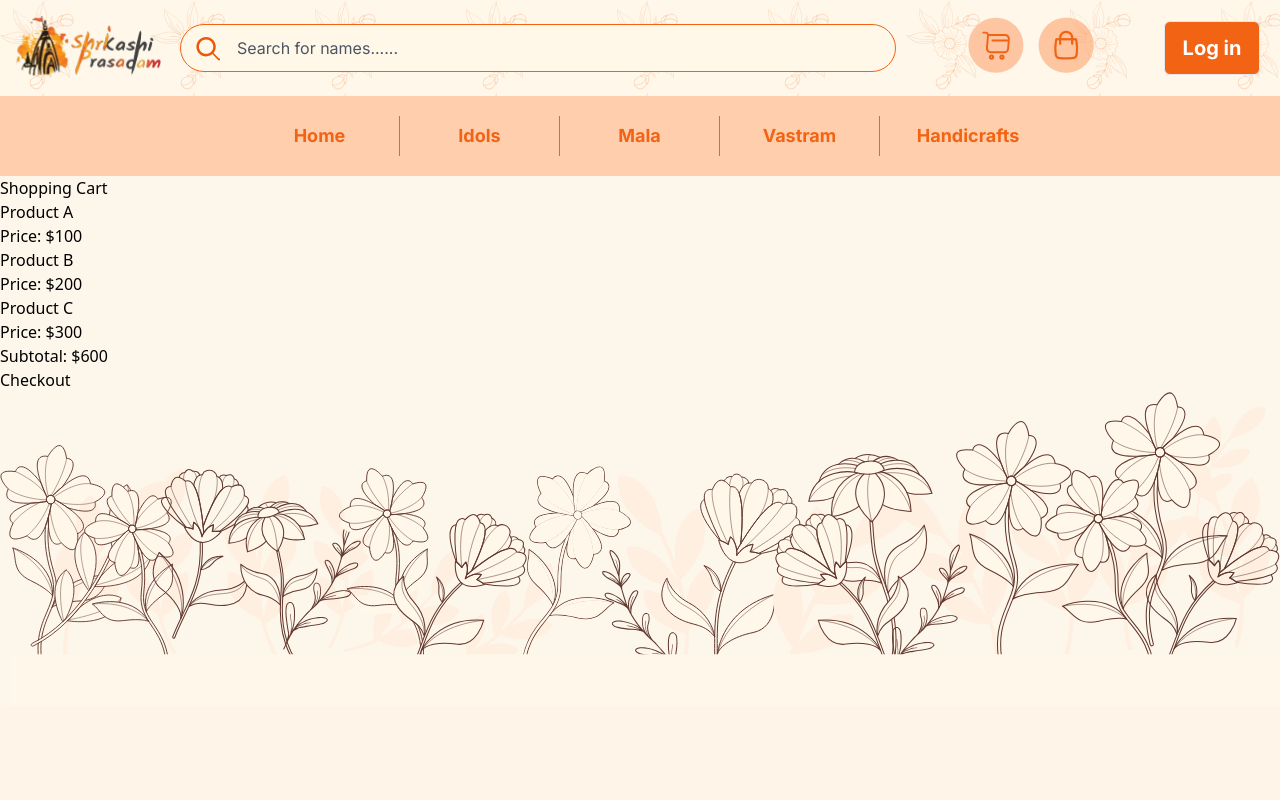
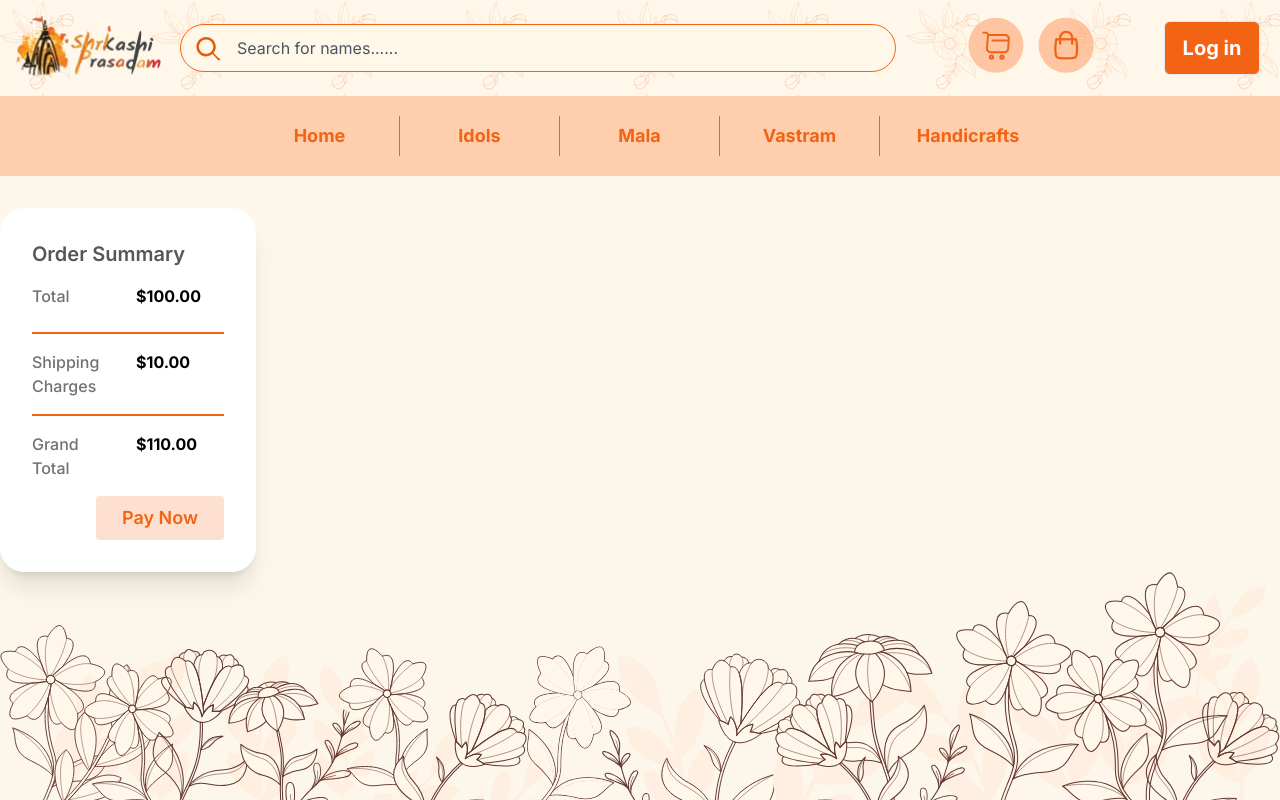
Before and after one commit to Ciriously/shrikashiprasadam, a React (Vite) app: page /cart in a window 1280 px wide. Shown: the top 800 px of the page. Built offline with nearby package versions, Linux system fonts and the light colour scheme; a web font is replaced by a local one.

Commit message:
Feat : created cart page

```diff
--- a/src/Pages/Cart.jsx
+++ b/src/Pages/Cart.jsx
@@ -1,34 +1,18 @@
-import React from 'react';
+import React from 'react'
+import ShoppingCart from '../components/cart/ShoppingCart'
+import Total from '../components/cart/Total'
 
 const Cart = () => {
-    const cartItems = [
-        { id: 1, name: 'Product A', price: 100 },
-        { id: 2, name: 'Product B', price: 200 },
-        { id: 3, name: 'Product C', price: 300 },
-    ];
+    return (
+        <div className="flex w-4/5 mt-8">
+            {/* <div className="w-4/5">
+                <ShoppingCart />
+            </div> */}
+            <div className="w-1/4">
+                <Total />
+            </div>
+        </div>
+    )
+}
 
-    const subtotal = cartItems.reduce((total, item) => total + item.price, 0);
-
-    const handleCheckout = () => {
-        alert('Proceeding to checkout...');
-    };
-
-    return (
-        <div>
-            <h1>Shopping Cart</h1>
-
-            {cartItems.map(item => (
-                <div key={item.id}>
-                    <h2>{item.name}</h2>
-                    <p>Price: ${item.price}</p>
-                </div>
-            ))}
-
-            <h2>Subtotal: ${subtotal}</h2>
-
-            <button onClick={handleCheckout}>Checkout</button>
-        </div>
-    );
-};
-
-export default Cart;
+export default Cart
--- a/src/auth/AuthLayout.jsx
+++ b/src/auth/AuthLayout.jsx
@@ -3,6 +3,7 @@ import React from 'react'
 import Signup from './forms/Signup'
 import Signin from './forms/Signin'
 import Authsvg from '.././assets/shared/auth.svg'
+import bgImage from '.././assets/shared/form.svg'
 
 const AuthLayout = () => {
     return (
@@ -12,10 +13,16 @@ const AuthLayout = () => {
                 alt="logo"
                 className="hidden xl:block h-screen w-1/2 object-cover bg-no-repeat"
             />
-            <section className="flex flex-1 justify-center items-center flex-col py-10">
+            <section
+                style={{
+                    backgroundImage: `url(${bgImage})`,
+                    backgroundSize: 'cover',
+                    backgroundPosition: 'center',
+                }}
+                className="flex flex-1 justify-center items-center flex-col py-10"
+            >
                 <Signin />
             </section>
-
 
         </div>
     )
--- a/src/auth/forms/ForgotPassword.jsx
+++ b/src/auth/forms/ForgotPassword.jsx
@@ -26,7 +26,7 @@ function ForgotPassword({ setAuthState, setUser }) {
             {isForgotPassword ? (
                 <UpdatePassword />
             ) : (
-                <div className="w-full max-w-md px-14 py-10 bg-white shadow-md rounded-xl">
+                <div className="w-full max-w-lg px-14 py-16 bg-white shadow-md rounded-xl">
                     <div className="flex flex-col justify-center items-center">
                         <h1 className="text-3xl font-semibold mb-4">Reset Password</h1>
                         <p className="text-sm text-gray-600 mb-4">Enter the email address associated with your kashiprasadam account.</p>
--- a/src/auth/forms/UpdatePassword.jsx
+++ b/src/auth/forms/UpdatePassword.jsx
@@ -16,7 +16,7 @@ function UpdatePassword({ setAuthState, setUser }) {
 
     return (
         <div className="flex items-center font-inter justify-center h-screen">
-            <div className="w-full max-w-md px-14 py-10 bg-white shadow-md rounded-xl">
+            <div className="w-full max-w-xl px-14 py-10 bg-white shadow-md rounded-xl">
                 <div className="flex flex-col justify-center items-center">
                     <h1 className="text-3xl font-semibold mb-4">Update Password</h1>
                 </div>
--- /dev/null
+++ b/src/components/cart/ShoppingCart.jsx
@@ -0,0 +1,67 @@
+import React, { useState } from 'react';
+
+const ShoppingCart = () => {
+    const [quantity, setQuantity] = useState(1);
+
+    const incrementQuantity = () => {
+        setQuantity(quantity + 1);
+    };
+
+    const decrementQuantity = () => {
+        if (quantity > 1) {
+            setQuantity(quantity - 1);
+        }
+    };
+
+    const removeItem = () => {
+        // Add your remove item logic here
+        console.log('Item removed');
+    };
+
+    return (
+        <div className="p-4 bg-white shadow rounded">
+            <h2 className="text-xl font-bold mb-4">Shopping Cart</h2>
+
+            <div className="flex items-start border border-gray-300 p-4 rounded">
+                <img
+                    src="https://plus.unsplash.com/premium_photo-1664361480105-33afc4559c40?q=80&w=1223&auto=format&fit=crop&ixlib=rb-4.0.3&ixid=M3wxMjA3fDB8MHxwaG90by1wYWdlfHx8fGVufDB8fHx8fA%3D%3D"
+                    alt="Product"
+                    className="w-1/3 h-auto object-cover rounded mr-4"
+                />
+
+                <div className="flex-1">
+                    <h3 className="text-lg font-semibold mb-2">Divine Temples Heavy Loud Blowing Shankh</h3>
+
+                    <div className="flex items-start mt-2">
+                        <span className="mr-2">Quantity:</span>
+                        <div className="flex bg-[#F26414] bg-opacity-20 w-1/4 items-center mr-4">
+                            <button
+                                className="text-gray-500  focus:outline-none"
+                                onClick={decrementQuantity}
+                            >
+                                -
+                            </button>
+                            <span className="mx-2">{quantity}</span>
+                            <button
+                                className="text-gray-500 focus:outline-none"
+                                onClick={incrementQuantity}
+                            >
+                                +
+                            </button>
+                        </div>
+                        <div className="flex items-start">
+                            <button className="text-red-500" onClick={removeItem}>Remove Item</button>
+                            <img src="remove-icon.svg" alt="Remove" className="ml-2 w-4 h-4" />
+                        </div>
+                    </div>
+
+                    <div className="mt-2">
+                        <span className="font-semibold">Price:</span> $100.00
+                    </div>
+                </div>
+            </div>
+        </div>
+    );
+};
+
+export default ShoppingCart;
--- /dev/null
+++ b/src/components/cart/Total.jsx
@@ -0,0 +1,30 @@
+import React from 'react';
+
+const Total = () => {
+    return (
+        <div className="p-8 bg-white font-inter shadow-xl rounded-3xl">
+            <h2 className="text-xl text-[#565656] font-semibold mb-4">Order Summary</h2>
+            <dl className="grid grid-cols-2 gap-4">
+                <dt className="font-medium text-[#727272]">Total</dt>
+                <dd className="mb-2 text-black font-bold">$100.00</dd>
+
+                <hr className="col-span-2 border border-[#F26414]" />
+
+                <dt className="font-medium text-[#727272]">Shipping Charges</dt>
+                <dd className="mb-2  text-black font-bold">$10.00</dd>
+
+                <hr className="col-span-2 border border-[#F26414]" />
+
+                <dt className="font-medium text-[#727272]">Grand Total</dt>
+                <dd className=' text-black font-bold'>$110.00</dd>
+            </dl>
+            <div className="text-right">
+                <button className="w-2/3 text-lg bg-[#F26414] bg-opacity-20 text-[#F26414] font-semibold py-2 rounded hover:bg-orange-200 focus:outline-none focus:bg-orange-300 mt-4">
+                    Pay Now
+                </button>
+            </div>
+        </div>
+    );
+};
+
+export default Total;
```
Also changed, not shown: src/assets/shared/form.svg (added).
